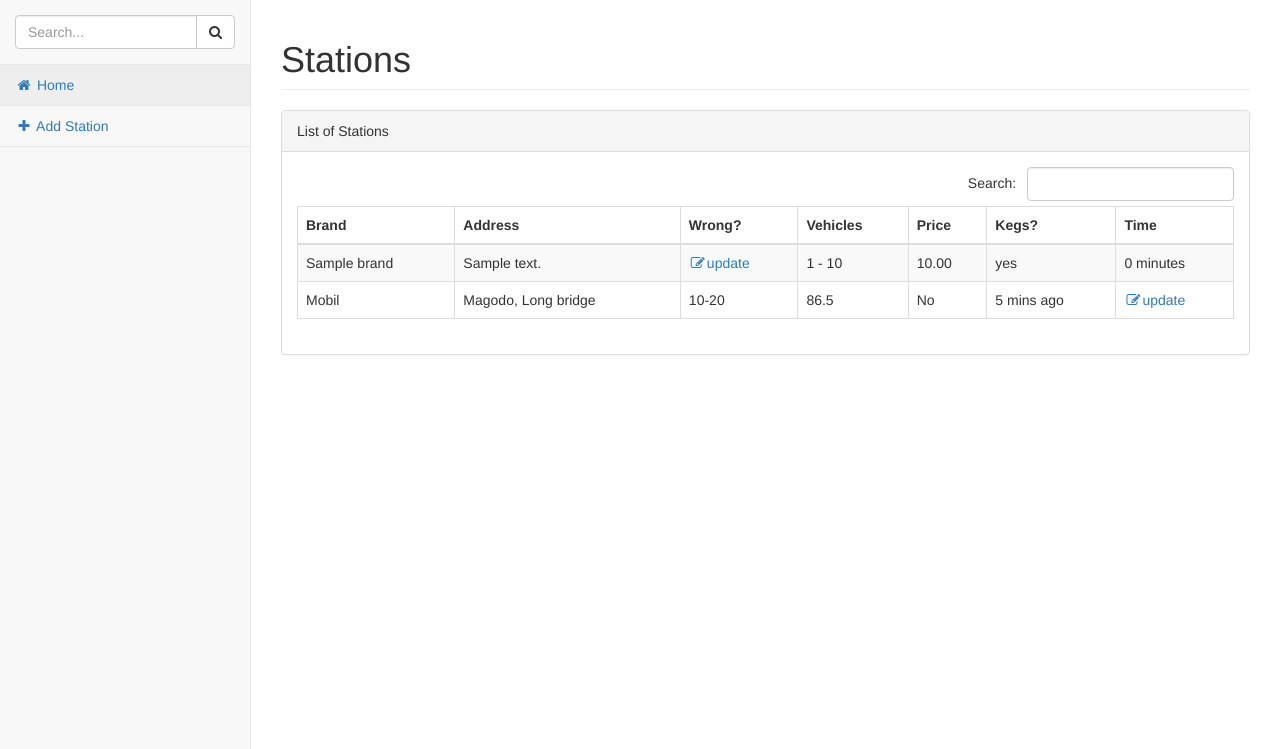
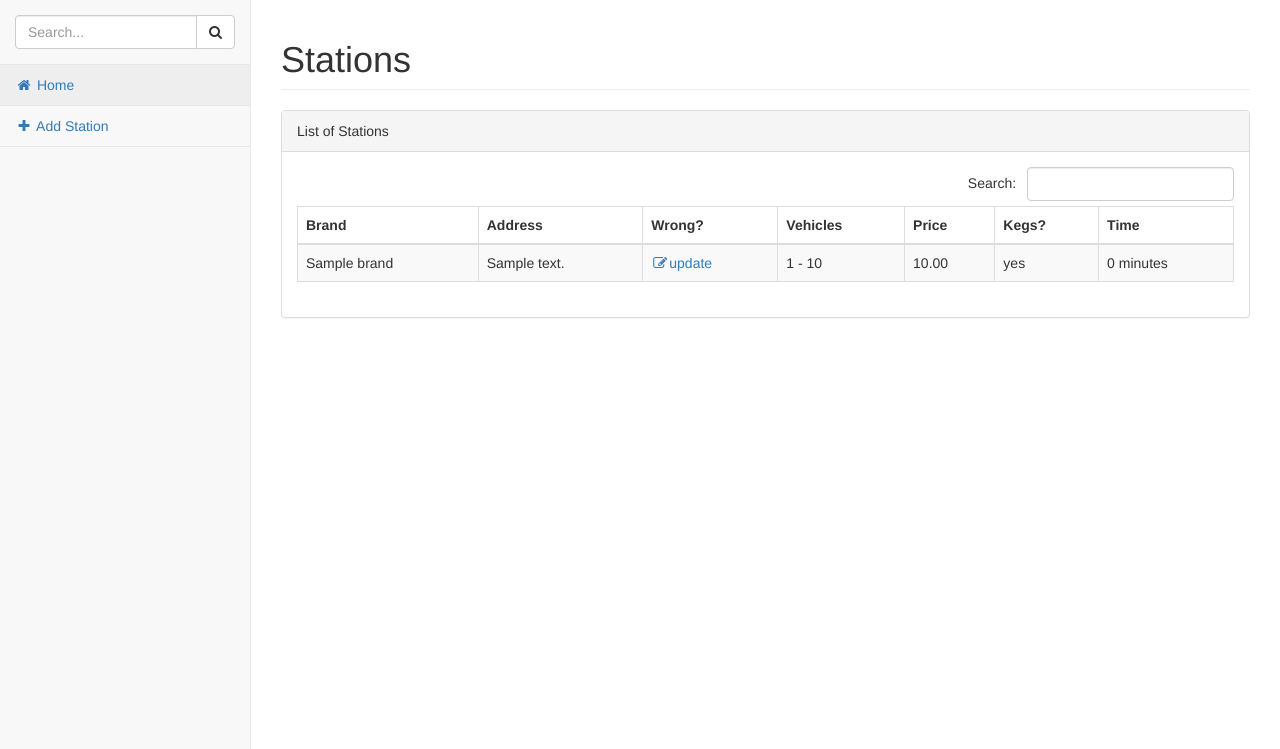
Before and after one commit to boyombo/django-stations, a Django app: page / in a window 1280 px wide. Shown: the part 51-800 px from the top of the page. Run offline with Django 3.2, Linux system fonts and the light colour scheme; tables that the repository leaves empty hold one stand-in row (values such as "Sample post"); some libraries are stand-ins or nearby versions.

Commit message:
removed static line in station_list template

```diff
--- a/stations/templates/station_list.html
+++ b/stations/templates/station_list.html
@@ -61,15 +61,8 @@ List of Stations
              <td>N/A</td>
              <td>N/A</td>
              {% endif %}
+         </tr>
          {% endfor %}
-         <tr>
-             <td>Mobil</td>
-             <td>Magodo, Long bridge</td>
-             <td>10-20</td>
-             <td>86.5</td>
-             <td>No</td>
-             <td>5 mins ago</td>
-             <td><a href=""><i class="fa fa-edit fa-fw"></i>update</a></td>
          </tbody>
      </table>
  </div>
```
